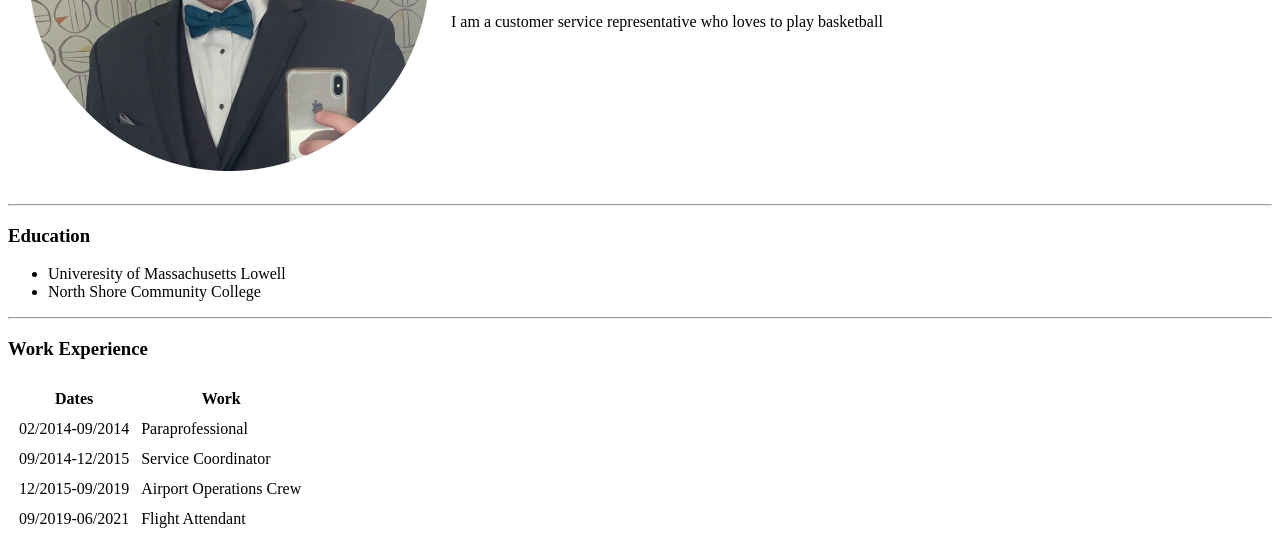
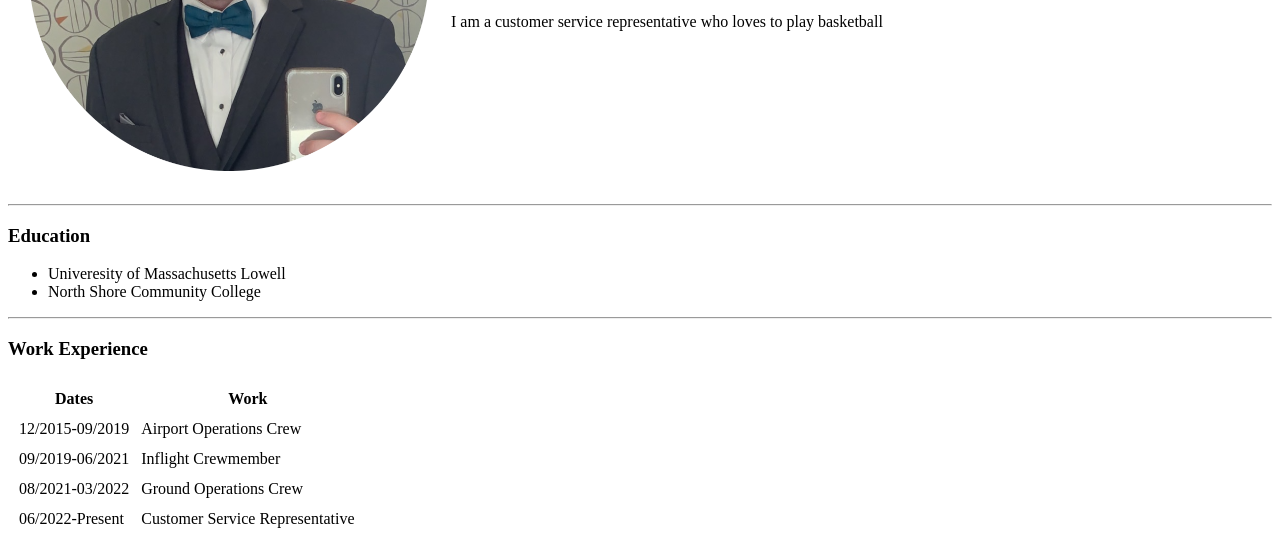
Before and after one commit to Krisduhfer/cv, a plain HTML site: page index.html in a window 1280 px wide. Shown: the part 258-800 px from the top of the page. Drawn offline with Linux system fonts and the light colour scheme.

Commit message:
Updated work experience

```diff
--- a/index.html
+++ b/index.html
@@ -31,20 +31,20 @@
     </thead>
     <tbody>
       <tr>
-        <td>02/2014-09/2014</td>
-        <td>Paraprofessional</td>
-      </tr>
-      <tr>
-        <td>09/2014-12/2015</td>
-        <td>Service Coordinator</td>
-      </tr>
-      <tr>
         <td>12/2015-09/2019</td>
         <td>Airport Operations Crew</td>
       </tr>
       <tr>
         <td>09/2019-06/2021</td>
-        <td>Flight Attendant</td>
+        <td>Inflight Crewmember</td>
+      </tr>
+      <tr>
+        <td>08/2021-03/2022</td>
+        <td>Ground Operations Crew</td>
+      </tr>
+      <tr>
+        <td>06/2022-Present</td>
+        <td>Customer Service Representative</td>
       </tr>
     </tbody>
   </table>
```
